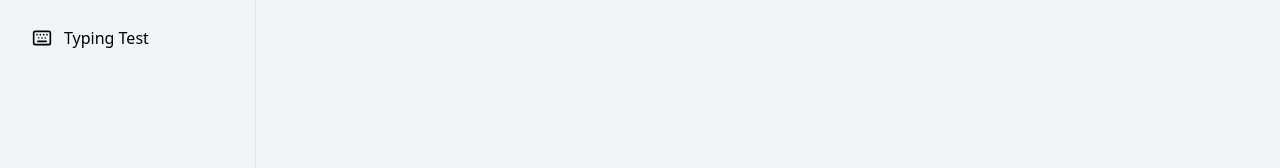
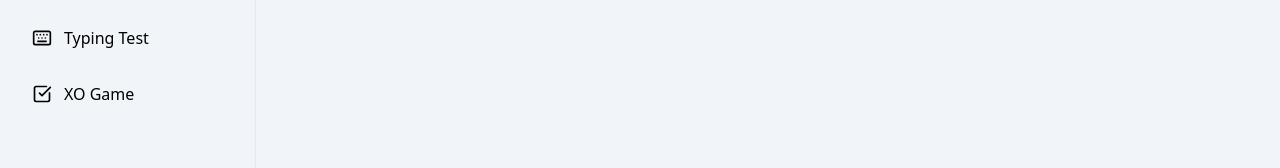
Before and after one commit to afnank16/PocketApps, a React (Vite) app: page / in a window 1280 px wide. Shown: the part 235-403 px from the top of the page. Built offline with nearby package versions, Linux system fonts and the light colour scheme.

Commit message:
feat: add XO Game link to Sidebar component

```diff
--- a/src/components/Sidebar.jsx
+++ b/src/components/Sidebar.jsx
@@ -15,6 +15,7 @@ const links = [
   { name: "Calculator", path: "/calculator", icon: Calculator },
   { name: "Todo", path: "/todolist", icon: CheckSquare },
   { name: "Typing Test", path: "/typing_test", icon: Keyboard },
+  { name: "XO Game", path: "/xo_game", icon: CheckSquare },
 
 //   { name: "Notes", path: "/notes", icon: NotebookPen },
 //   { name: "Password Generator", path: "/password-generator", icon: LockKeyhole },
```
